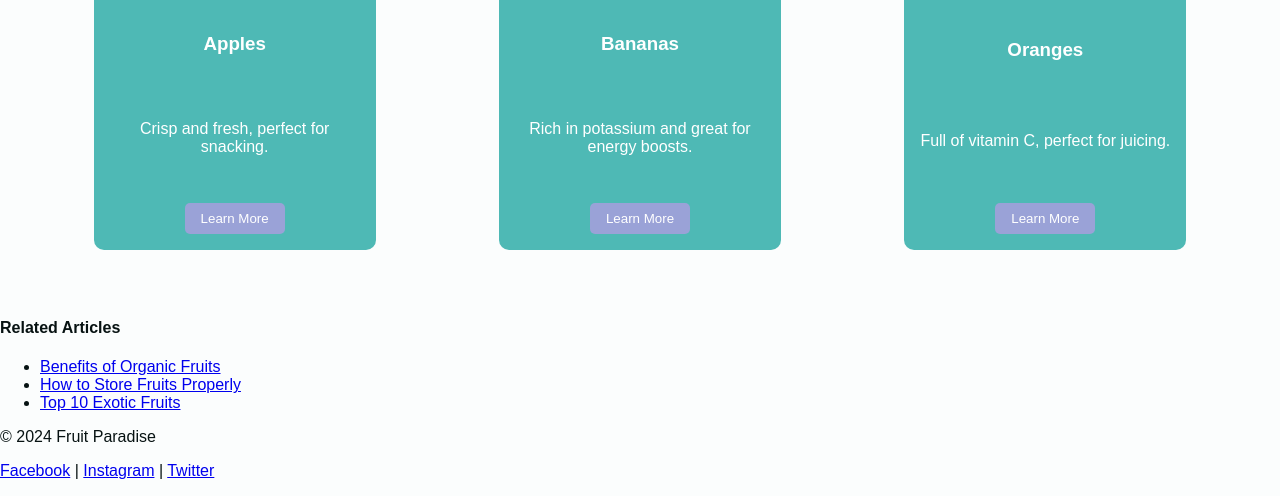
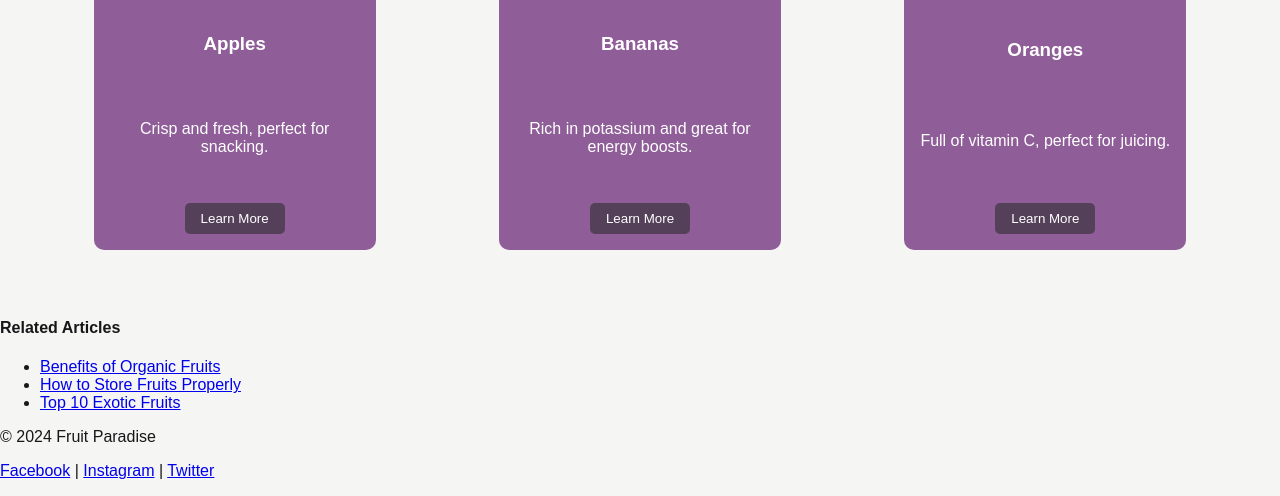
Before and after one commit to G4AR4/WEB-Project, a plain HTML site: page index.html in a window 1280 px wide. Shown: the part 440-936 px from the top of the page. Drawn offline with Linux system fonts and the light colour scheme.

Commit message:
Small changes for css   date-24/10/2024

```diff
--- a/index.css
+++ b/index.css
@@ -1,64 +1,19 @@
-/* Default Light Mode
 :root {
-  --text: #110123;
-  --background: #f7ebff;
-  --primary: #420381;
-  --secondary: #9c76cb;
-  --accent: #ff950a;
+  --text: #171618;
+  --background: #f5f5f4;
+  --primary: #8f5d98;
+  --secondary: #554059;
+  --accent: #b79abc;
 }
-/* Dark Mode
-body.dark-mode {
-  --text: #ecdcfe;
-  --background: #0c0014;
-  --primary: #bd7efc;
-  --secondary: #5a3489;
-  --accent: #f58b00;
-} */
-/*
-:root {
-  --text: #161d1a;
-  --background: #f9fbfa;
-  --primary: #42574e;
-  --secondary: #ac9fb7;
-  --accent: #896782;
+:root .dark-mode {
+  --text: #e8e7e9;
+  --background: #141414;
+  --primary: #bba6bf;
+  --secondary: #604365;
+  --accent: #9967a2;
 }
-body.dark-mode {
-  --text: #e2e9e6;
-  --background: #040605;
-  --primary: #a8bdb4;
-  --secondary: #554860;
-  --accent: #987691;
-} */
 
-/* :root {
-  --text: #0c0311;
-  --background: #fcf7fd;
-  --primary: #9833db;
-  --secondary: #ea8ac4;
-  --accent: #e36385;
-}
-body.dark-mode {
-  --text: #f7eefc;
-  --background: #070208;
-  --primary: #8924cc;
-  --secondary: #75154e;
-  --accent: #9c1c3e;
-} */
 
-:root {
-  --text: #071212;
-  --background: #fbfdfd;
-  --primary: #4eb9b5;
-  --secondary: #9aa2d7;
-  --accent: #8477c9;
-}
-body.dark-mode {
-  --text: #edf8f8;
-  --background: #020303;
-  --primary: #46afac;
-  --secondary: #293166;
-  --accent: #433687;
-}
 
 
 body {
@@ -154,34 +109,6 @@ nav ul li a:hover {
   background-color: var(--primary);
 }
 
-/* Dropdown Menu
-.dropdown-content {
-  display: none;
-  position: absolute;
-  background-color: var(--primary);
-  min-width: 160px;
-  z-index: 1;
-}
-
-.dropdown-content li {
-  display: block;
-}
-
-.dropdown-content li a {
-  color: white;
-  padding: 12px 16px;
-  text-decoration: none;
-  display: block;
-}
-
-.dropdown-content li a:hover {
-  background-color: var(--accent);
-}
-
-.dropdown:hover .dropdown-content {
-  display: block;
-} */
-
 /* Button */
 button {
   background-color: var(--secondary);
```
Lines whose indentation alone changed are shown as unchanged.
